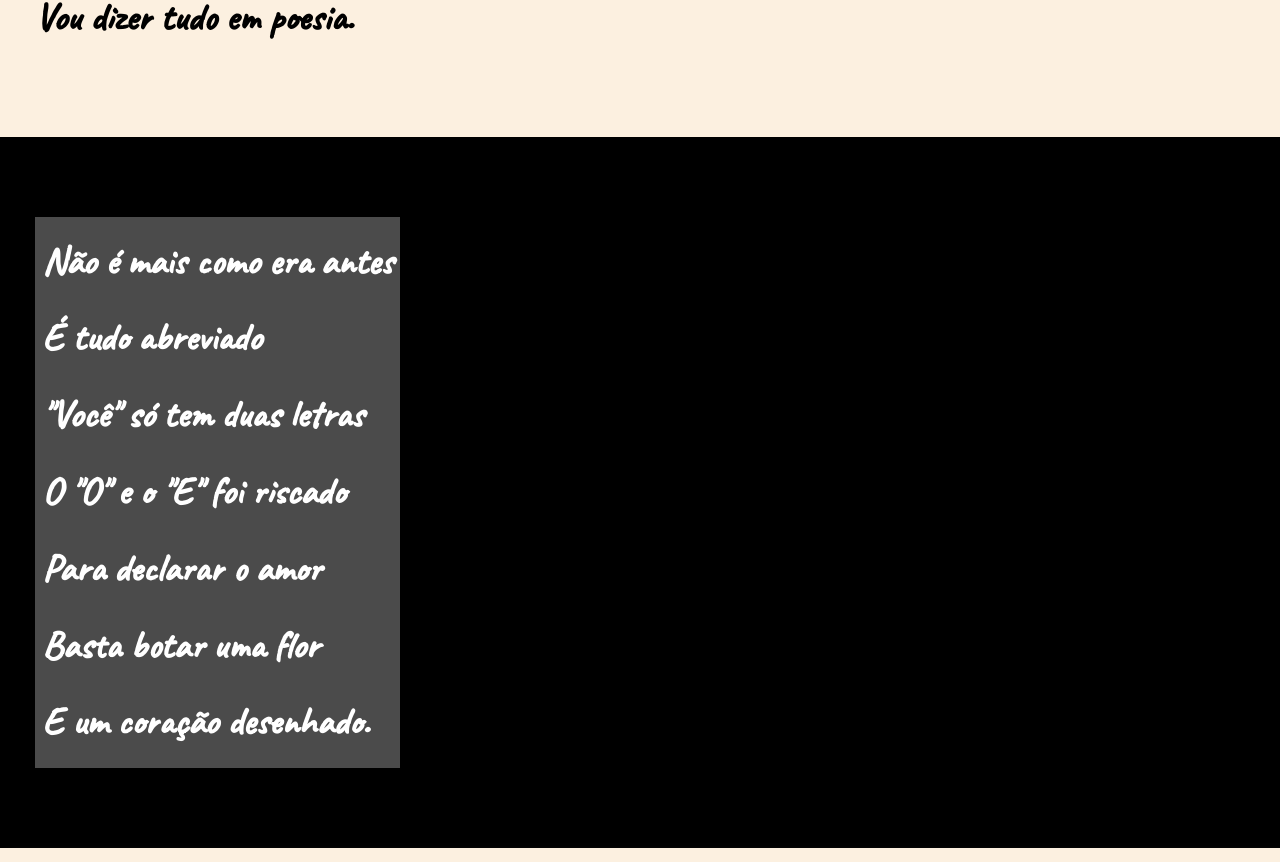
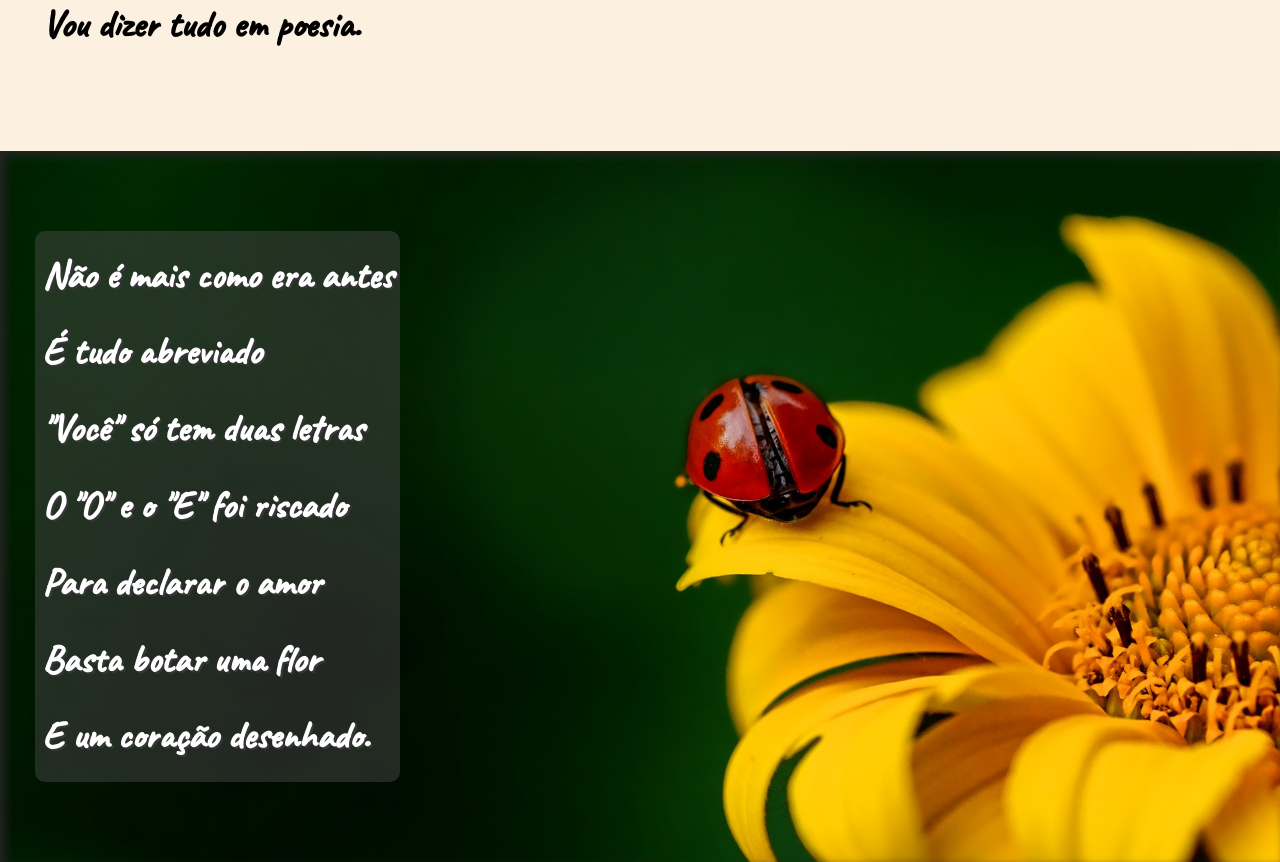
Before and after one commit to JosephNovy/Projeto_Cordel, a plain HTML site: page index.html in a window 1280 px wide. Shown: the part 828-1690 px from the top of the page. Drawn offline with Linux system fonts and the light colour scheme.

Commit message:
termino do desafio

```diff
--- a/estilo/style.css
+++ b/estilo/style.css
@@ -38,7 +38,6 @@ a {
     color: rgb(255, 255, 255);
     text-decoration: none;
     font-weight: bolder;
-    transition-duration: 0.4s;
 }
 a:hover{
     text-decoration: underline;
@@ -52,21 +51,36 @@ section{
     font-size: 3vw;
     font-weight: bolder;
 }
+section > p {
+    padding-bottom: 2em;
+    padding: 7px;
+}
 section.normal{
     background-color: rgb(252, 240, 224);
     color: black;
-    box-shadow: 10px 10px 10px lightgray;
+
 }
 section.imagem{
     background-color: rgb(0, 0, 0);
     color: white;
+    box-shadow: inset 5px 5px 10px 0px rgb(36, 36, 36);
+    background-size: cover;
+    background-attachment: fixed;
 }
 section.imagem > p {
-    padding: 7px;
     display: inline-block;
-    background-color: rgb(75, 75, 75);
+    background-color: rgba(75, 75, 75, 0.459);
+    text-shadow: 2px 2px 0px rgb(54, 54, 54);
+    border-radius: 10px;
 }
-
+section#img01{
+    background-image: url("../documentos/imagens/background001.jpg");
+    background-position: right center;
+}
+section#img02{
+    background-image: url("../documentos/imagens/background002.jpg");
+    background-position: right center;
+}
 
 
 
--- a/index.html
+++ b/index.html
@@ -23,7 +23,7 @@
             Vou dizer tudo em poesia.
         </p>
     </section>
-    <section id="container" class="imagem">
+    <section id="img01" class="imagem">
         <p>Não é mais como era antes <br>
             É tudo abreviado <br>
             "Você" só tem duas letras <br>
@@ -51,7 +51,7 @@
             Decifre esse rabisco.
         </p>
     </section>
-    <section id="container" class="imagem">
+    <section id="img02" class="imagem">
         <p>Tenho saudade das cartas <br>
             Escritas com a própria mão <br>
             Mandava no mês de Junho <br>
```
